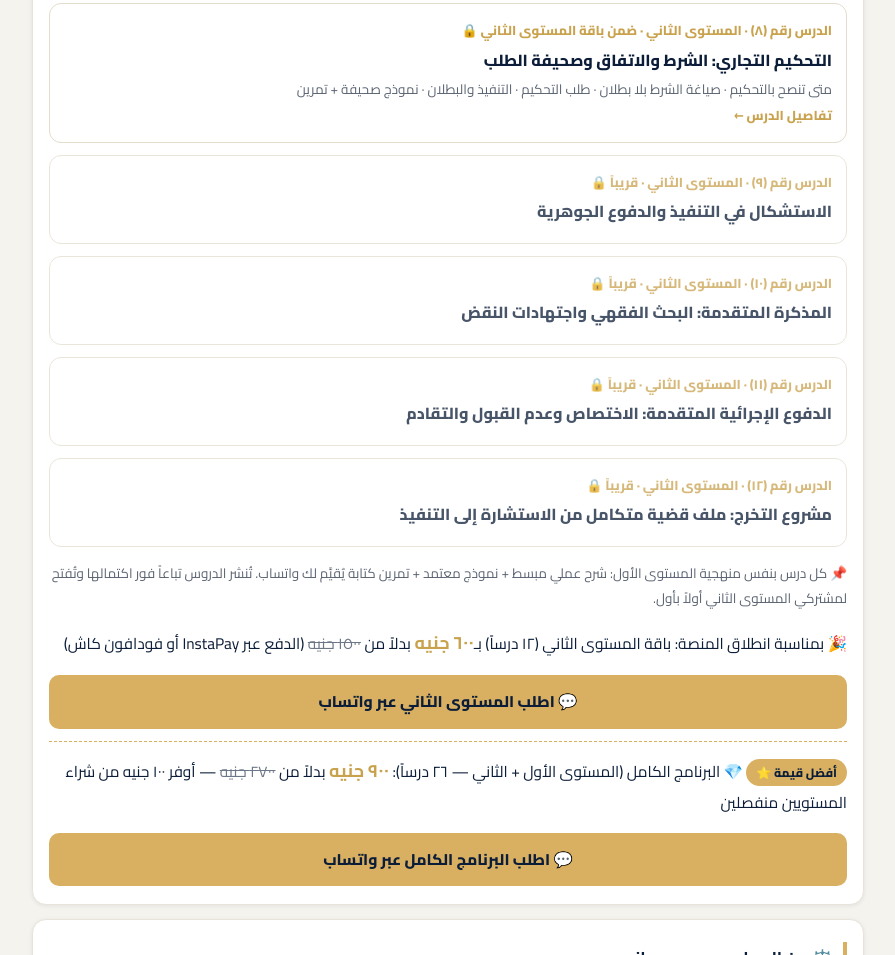
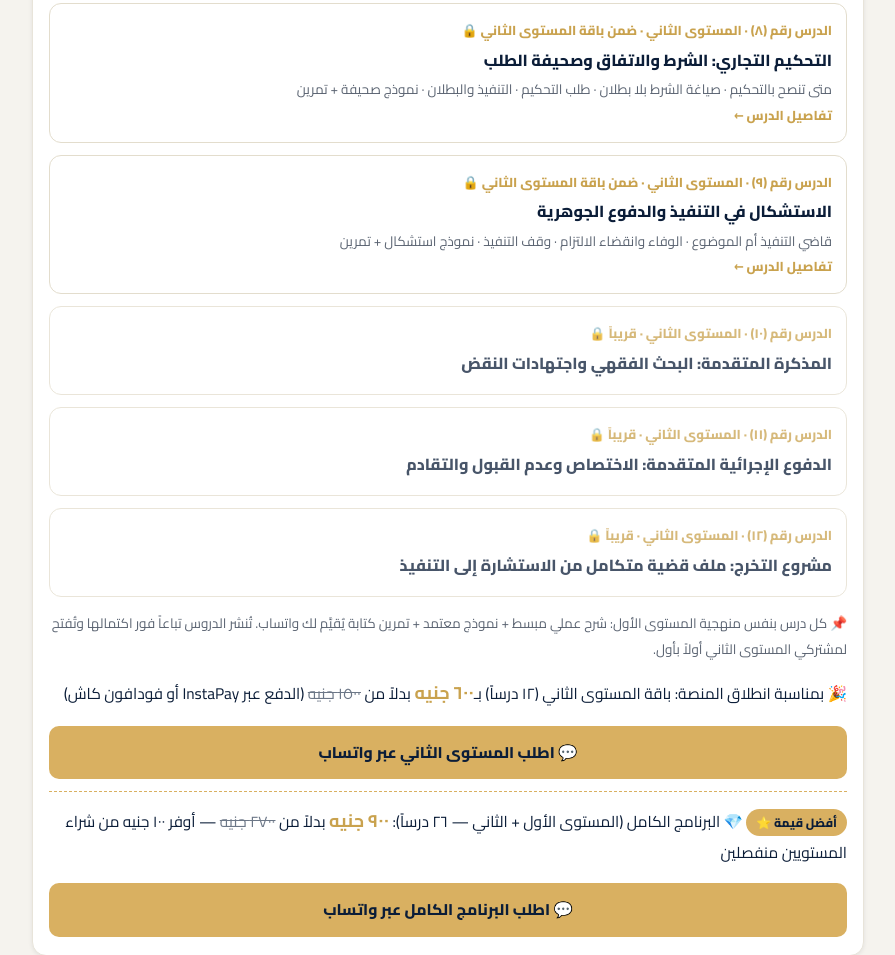
Before and after one commit to mamdouh-hazem/mihna, a plain HTML site: page index.html in a window 1280 px wide. Shown: the part 4708-5663 px from the top of the page, without its empty margins (192-1087 px from the left). Drawn offline with Linux system fonts and the light colour scheme.

Commit message:
Update index.html

```diff
--- a/index.html
+++ b/index.html
@@ -202,10 +202,12 @@
         <div class="t-desc">متى تنصح بالتحكيم · صياغة الشرط بلا بطلان · طلب التحكيم · التنفيذ والبطلان · نموذج صحيفة + تمرين</div>
         <div class="go">تفاصيل الدرس ←</div>
       </a>
-      <div class="test-item" style="opacity:.75;cursor:default">
-        <div class="t-num">الدرس رقم (٩) · المستوى الثاني · قريباً 🔒</div>
+      <a class="test-item" href="lesson.html?lesson=draft2-09-istishkal">
+        <div class="t-num">الدرس رقم (٩) · المستوى الثاني · ضمن باقة المستوى الثاني 🔒</div>
         <div class="t-title">الاستشكال في التنفيذ والدفوع الجوهرية</div>
-      </div>
+        <div class="t-desc">قاضي التنفيذ أم الموضوع · الوفاء وانقضاء الالتزام · وقف التنفيذ · نموذج استشكال + تمرين</div>
+        <div class="go">تفاصيل الدرس ←</div>
+      </a>
       <div class="test-item" style="opacity:.75;cursor:default">
         <div class="t-num">الدرس رقم (١٠) · المستوى الثاني · قريباً 🔒</div>
         <div class="t-title">المذكرة المتقدمة: البحث الفقهي واجتهادات النقض</div>
@@ -252,4 +254,4 @@
   <div class="site-footer">منصة مهنة · <a href="https://t.me/mehnah_eg" target="_blank" rel="noopener">تيليجرام</a> · <a href="https://whatsapp.com/channel/0029Vb9LsoQCMY0McPEvXA2o" target="_blank" rel="noopener">قناة واتساب</a> · <a href="https://www.facebook.com/share/1JNqb6iD5D/" target="_blank" rel="noopener">فيسبوك</a> · <a href="https://wa.me/201092861985?text=%D8%A7%D9%84%D8%B3%D9%84%D8%A7%D9%85%20%D8%B9%D9%84%D9%8A%D9%83%D9%85%D8%8C%20%D9%84%D8%AF%D9%8A%20%D8%A7%D8%B3%D8%AA%D9%81%D8%B3%D8%A7%D8%B1%20%D8%B9%D9%86%20%D9%85%D9%86%D8%B5%D8%A9%20%D9%85%D9%87%D9%86%D8%A9." target="_blank" rel="noopener">تواصل معنا</a></div>
 </div>
 </body>
-  </html>
+</html>
```
